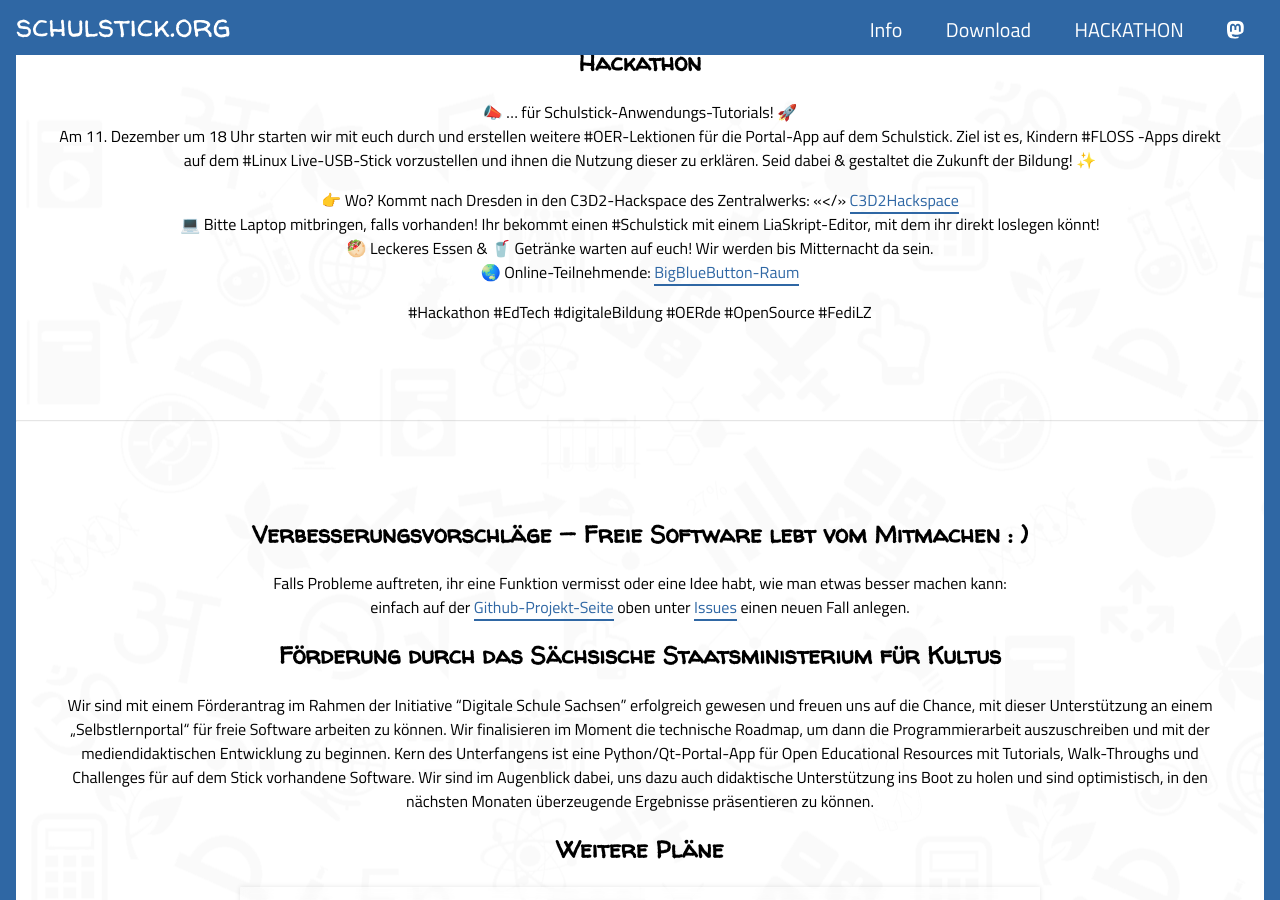
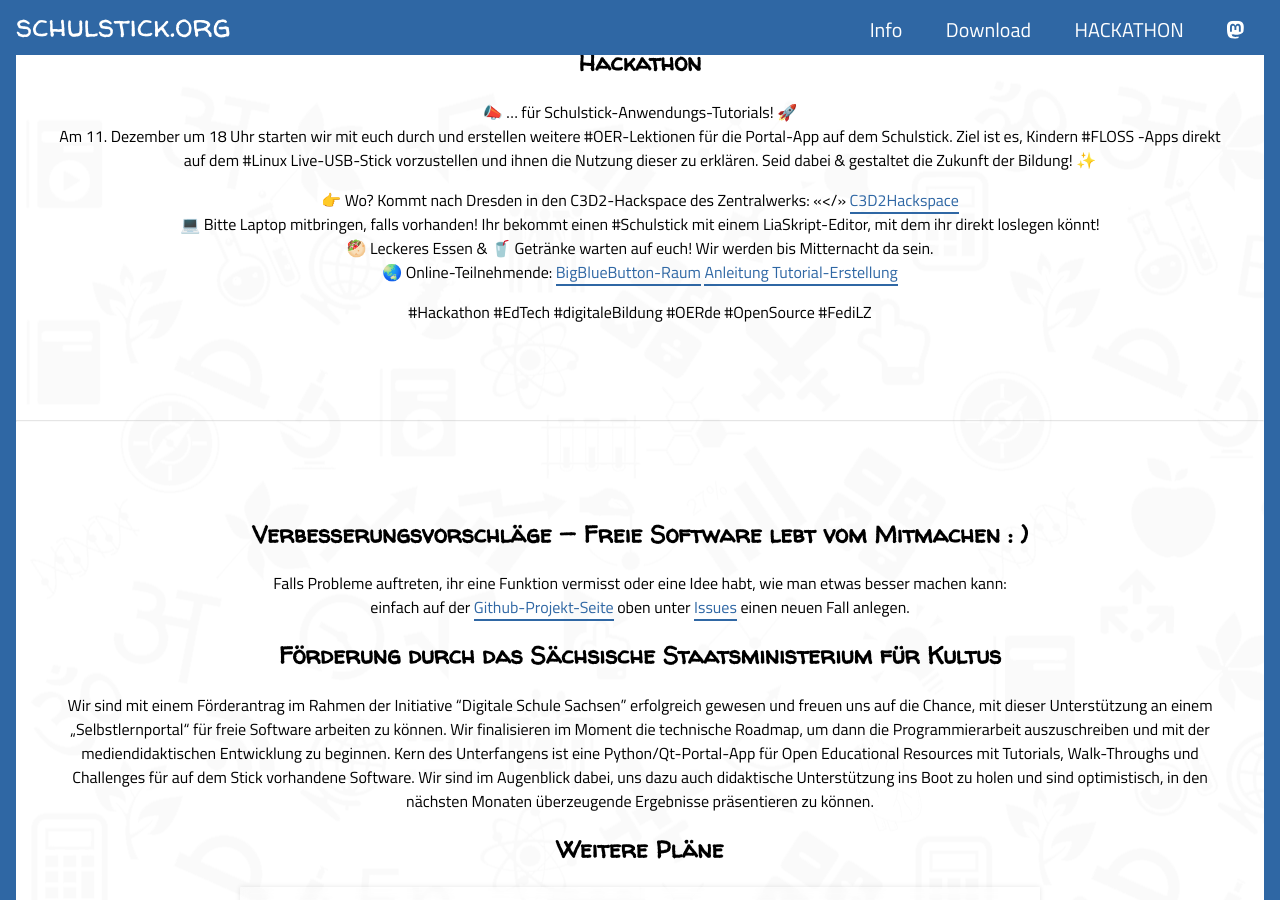
Before and after one commit to fsfw-dresden/schulstick-page, a Jekyll site: the page built from index.md, in a window 1280 px wide and 900 px high, scrolled down 2129 px. Built offline with Jekyll 4.4.1, drawn with Linux system fonts in a browser that asks for light colours.

Commit message:
Add link to tutorial dox

```diff
--- a/index.md
+++ b/index.md
@@ -50,7 +50,8 @@ Am 11. Dezember um 18 Uhr starten wir mit euch durch und erstellen weitere #OER-
 👉 Wo? Kommt nach Dresden in den C3D2-Hackspace des Zentralwerks: <<</>> [C3D2Hackspace](https://c3d2.de/space.html)<br/>
 💻 Bitte Laptop mitbringen, falls vorhanden! Ihr bekommt einen #Schulstick mit einem LiaSkript-Editor, mit dem ihr direkt loslegen könnt!<br/>
 🥙 Leckeres Essen & 🥤 Getränke warten auf euch! Wir werden bis Mitternacht da sein.<br/>
-🌏 Online-Teilnehmende: [BigBlueButton-Raum](https://bbb.tu-dresden.de/rooms/six-rdr-4lh-bvg/join)
+🌏 Online-Teilnehmende: [BigBlueButton-Raum](https://bbb.tu-dresden.de/rooms/six-rdr-4lh-bvg/join) [Anleitung Tutorial-Erstellung](https://fsfw-dresden.github.io/schulstick-tutorial-docs/)
+
 
 #Hackathon #EdTech #digitaleBildung #OERde #OpenSource #FediLZ
 
```
